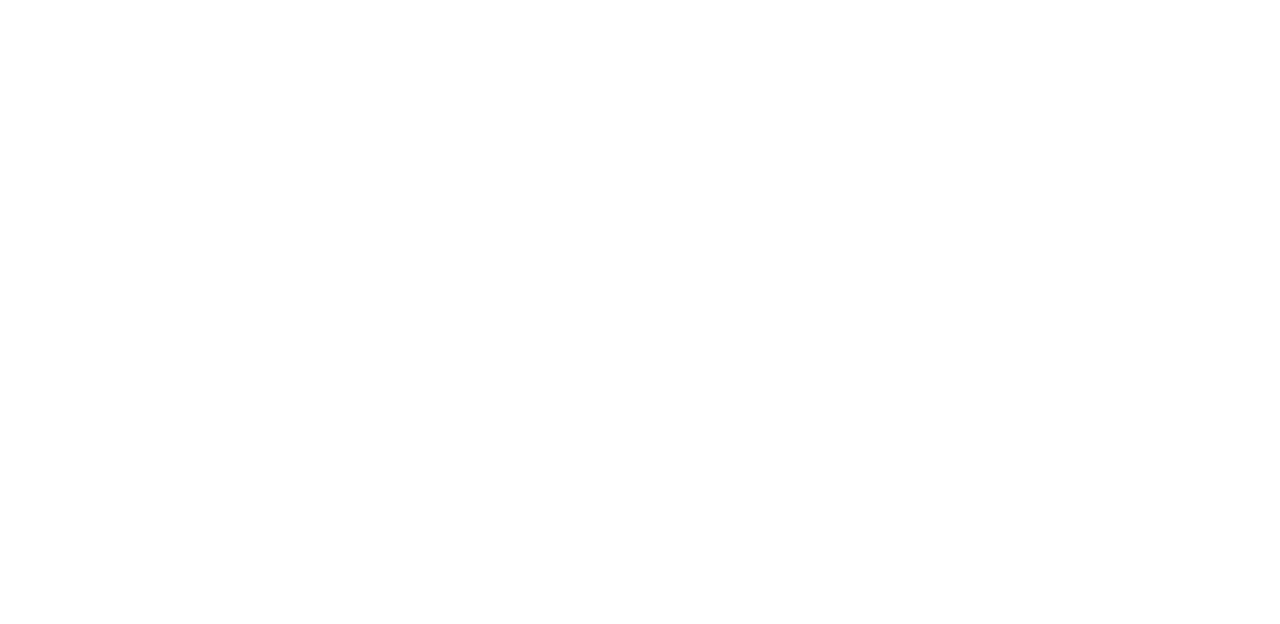
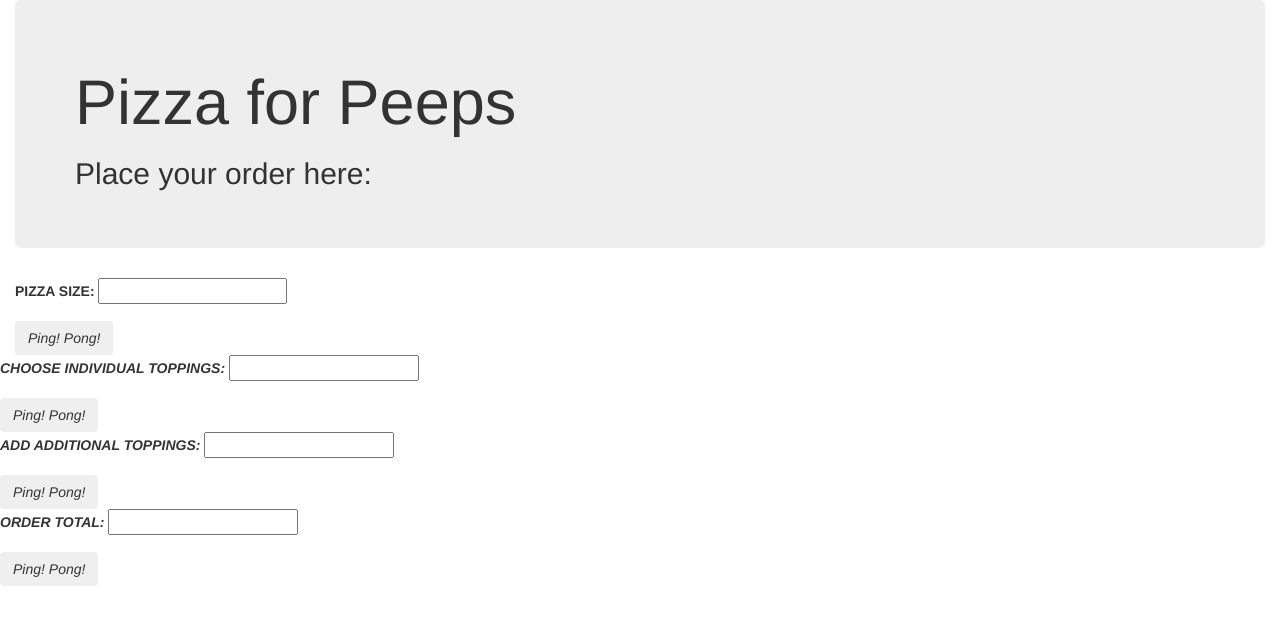
Before and after one commit to RenRall/order-pizza, a plain HTML site: page index.html in a window 1280 px wide. Drawn offline with Linux system fonts and the light colour scheme.

Commit message:
add form-group to HTML

```diff
--- a/index.html
+++ b/index.html
@@ -8,6 +8,45 @@
     <title></title>
   </head>
   <body>
+    <div class="container-fluid">
+      <div class="jumbotron">
+        <h1>Pizza for Peeps</h1>
+        <h2>Place your order here:</h2>
+      </div>
 
+      <div class="form-group">
+        <!-- pizza size goes here -->
+        <label for="user-input">PIZZA SIZE:</label>
+          <input id="user-input" type="number">
+        </div>
+        <button type="submit" class="btn"><em>Ping! Pong!</button>
+      </div>
+
+      <div class="form-group">
+        <!-- individual toppings here -->
+        <label for="user-input">CHOOSE INDIVIDUAL TOPPINGS:</label>
+          <input id="user-input" type="number">
+        </div>
+        <button type="submit" class="btn"><em>Ping! Pong!</button>
+      </div>
+
+      <div class="form-group">
+        <!-- add additional toppings here -->
+        <label for="user-input">ADD ADDITIONAL TOPPINGS:</label>
+          <input id="user-input" type="number">
+        </div>
+        <button type="submit" class="btn"><em>Ping! Pong!</button>
+      </div>
+
+      <div class="form-group">
+        <!-- total order cost goes here -->
+        <label for="user-input">ORDER TOTAL:</label>
+          <input id="user-input" type="number">
+        </div>
+        <button type="submit" class="btn"><em>Ping! Pong!</button>
+      </div>
+
+
+    </div>
   </body>
 </html>
```
